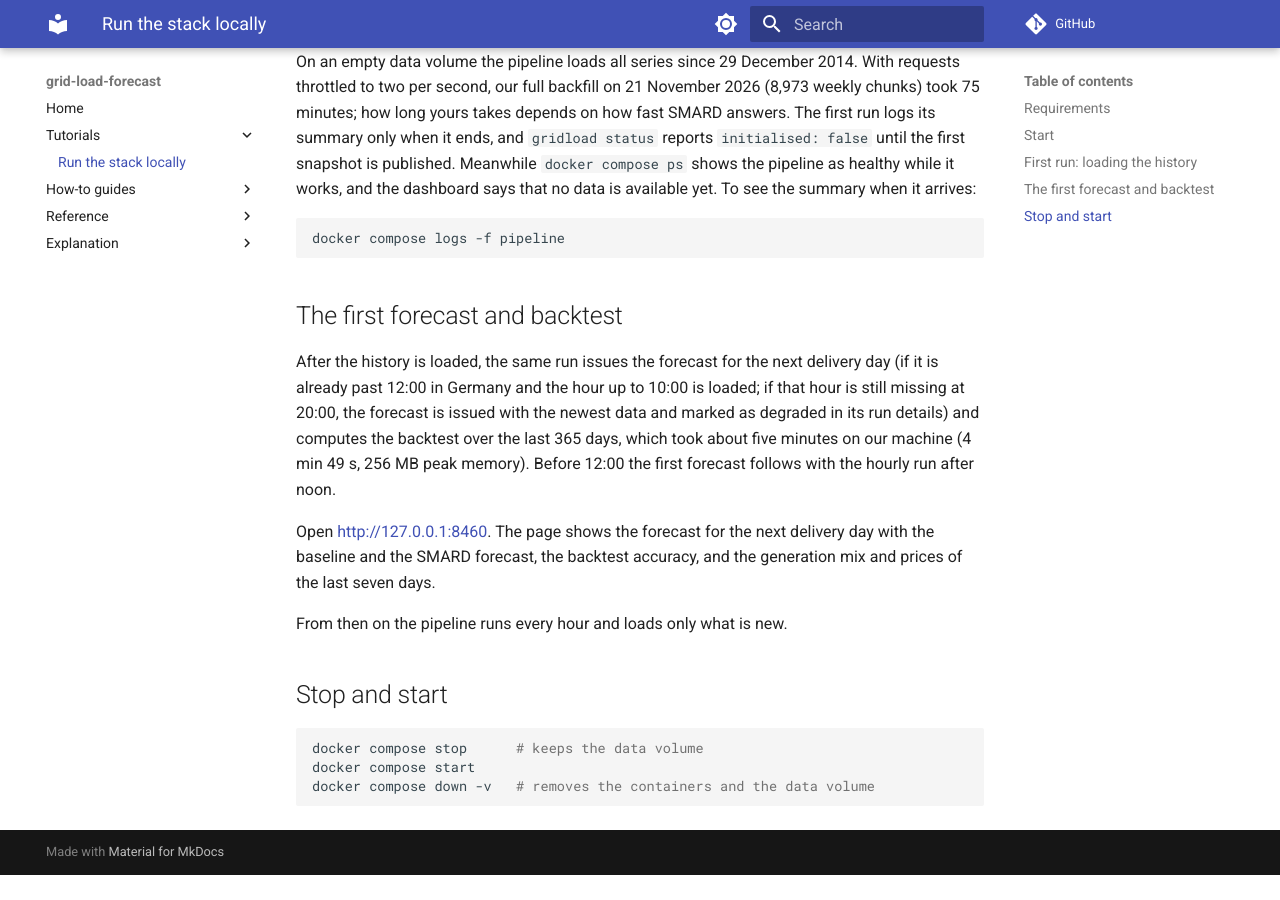
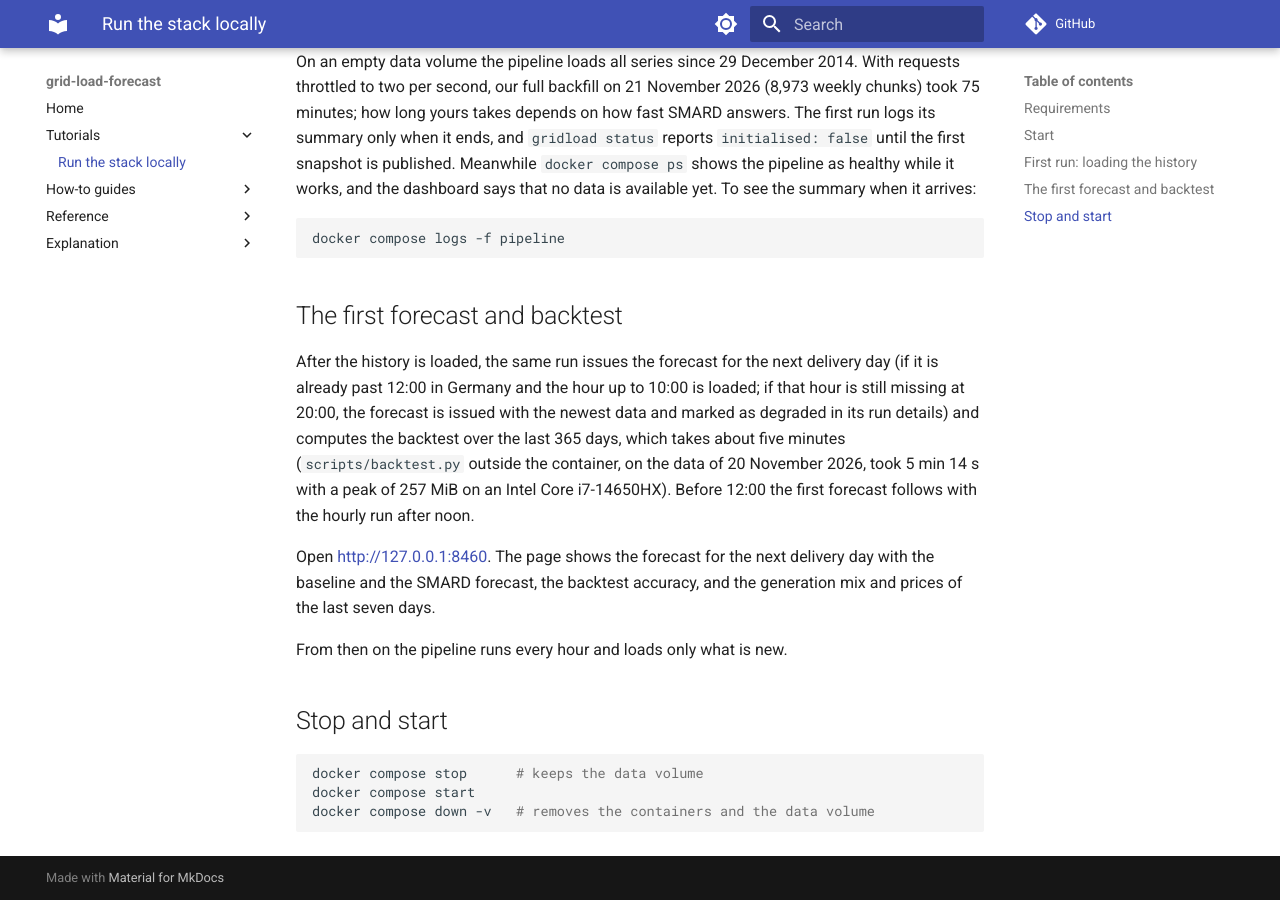
Before and after one commit to deka641/grid-load-forecast, an MkDocs documentation site: the page built from docs/tutorials/run-locally.md, in a window 1280 px wide and 900 px high, scrolled down 778 px. Built offline with MkDocs 1.6.1 and Material for MkDocs 9.7.7, drawn with Linux system fonts in a browser that asks for light colours; comment, search, counter and statistics services are not loaded; before the commit the page ends 1653 px from its top, so only the background shows below that.

Commit message:
Tie the backtest duration to a command and a CPU

```diff
--- a/docs/tutorials/run-locally.md
+++ b/docs/tutorials/run-locally.md
@@ -31,7 +31,7 @@ docker compose logs -f pipeline
 
 ## The first forecast and backtest
 
-After the history is loaded, the same run issues the forecast for the next delivery day (if it is already past 12:00 in Germany and the hour up to 10:00 is loaded; if that hour is still missing at 20:00, the forecast is issued with the newest data and marked as degraded in its run details) and computes the backtest over the last 365 days, which took about five minutes on our machine (4 min 49 s, 256 MB peak memory). Before 12:00 the first forecast follows with the hourly run after noon.
+After the history is loaded, the same run issues the forecast for the next delivery day (if it is already past 12:00 in Germany and the hour up to 10:00 is loaded; if that hour is still missing at 20:00, the forecast is issued with the newest data and marked as degraded in its run details) and computes the backtest over the last 365 days, which takes about five minutes (`scripts/backtest.py` outside the container, on the data of 20 November 2026, took 5 min 14 s with a peak of 257 MiB on an Intel Core i7-14650HX). Before 12:00 the first forecast follows with the hourly run after noon.
 
 Open [http://127.0.0.1:8460](http://127.0.0.1:8460). The page shows the forecast for the next delivery day with the baseline and the SMARD forecast, the backtest accuracy, and the generation mix and prices of the last seven days.
 
```
